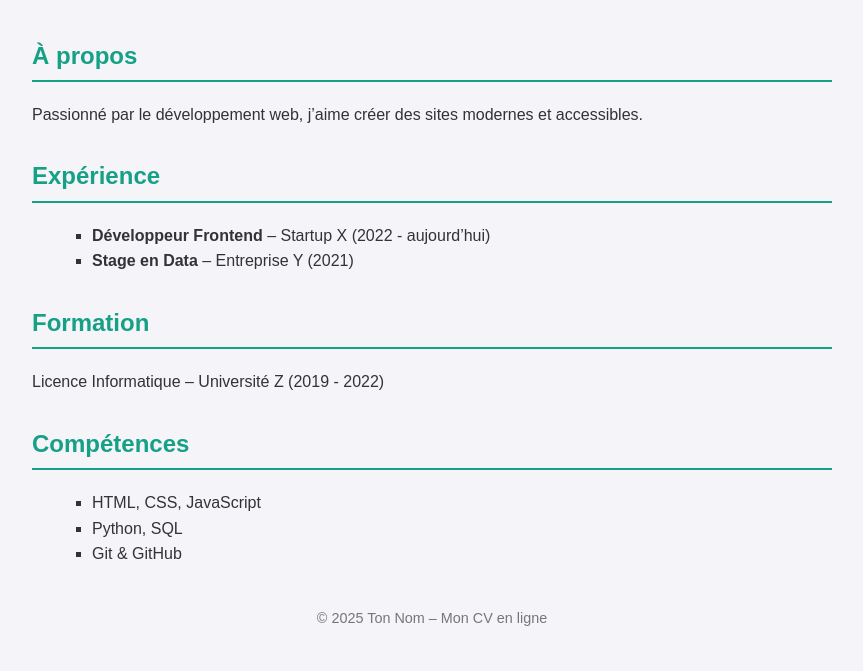
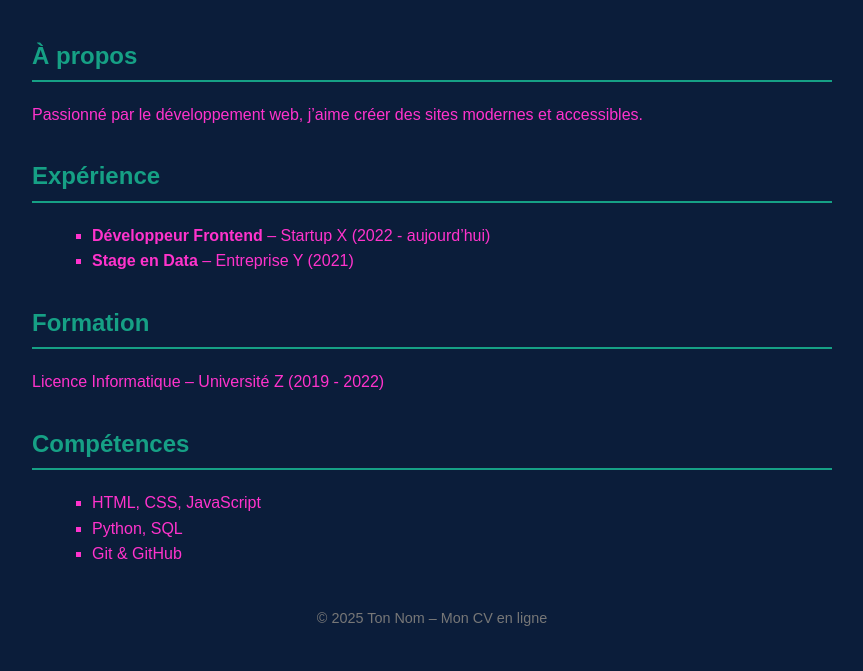
Before and after one commit to julietteardisson-hash/exemple, a plain HTML site: page index.html in a window 1280 px wide. Shown: the part 129-800 px from the top of the page, without its empty margins (208-1071 px from the left). Drawn offline with Linux system fonts and the light colour scheme.

Commit message:
Update style.css

```diff
--- a/style.css
+++ b/style.css
@@ -4,8 +4,8 @@ body {
   max-width: 800px;
   margin: auto;
   padding: 20px;
-  background: #f4f4f9;
-  color: #333;
+  background: #0b1d3a;
+  color: #ff33cc;
   line-height: 1.6;
 }
 
```
